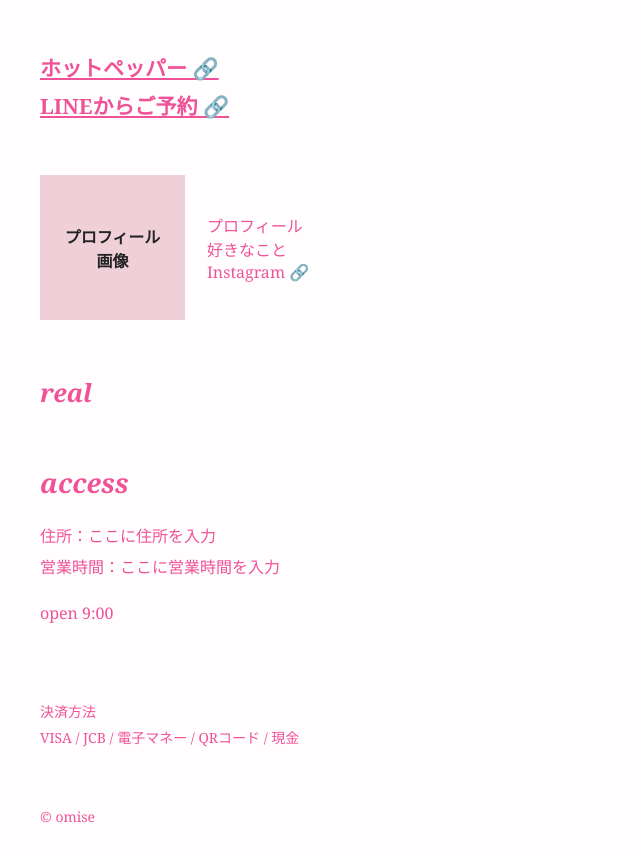
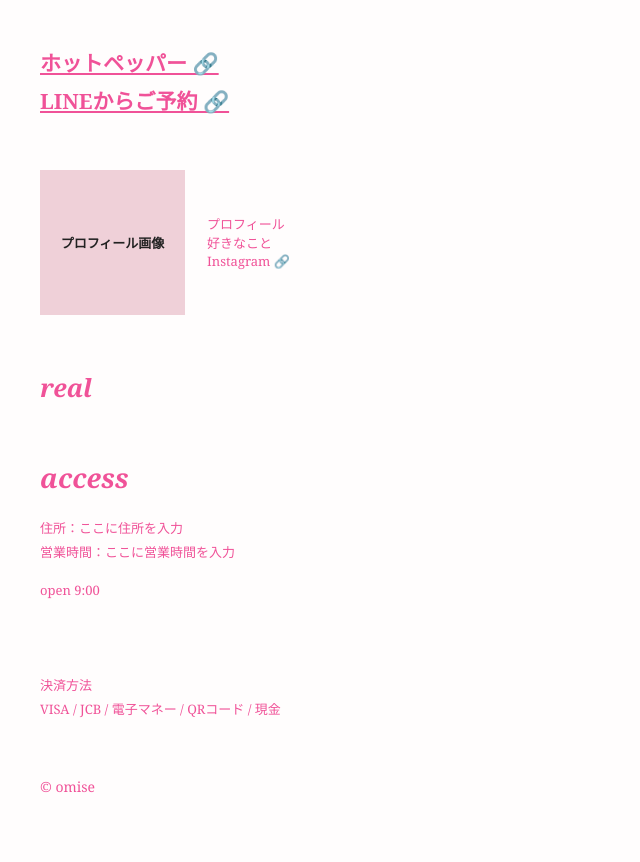
Before and after one commit to trmlganbaru28/salon-homepage, a plain HTML site: page index.html in a window 1280 px wide. Shown: the part 912-1774 px from the top of the page, without its empty margins (0-640 px from the left). Drawn offline with Linux system fonts and the light colour scheme.

Commit message:
Update index.html

```diff
--- a/index.html
+++ b/index.html
@@ -17,11 +17,57 @@
       font-family: Georgia, "Yu Mincho", serif;
     }
 
-    main {
-      width: min(100% - 40px, 760px);
-      margin: 0;
-      padding: 35px 0 60px 40px;
-    }
+  main {
+  width: 100%;
+  margin: 0;
+  padding: 35px 0 60px 40px;
+}
+
+main > section {
+  width: 420px;
+  max-width: 100%;
+}
+
+header {
+  text-align: left;
+  margin-bottom: 65px;
+}
+
+section {
+  margin-bottom: 38px;
+}
+
+h2 {
+  font-size: 20px;
+  margin-bottom: 12px;
+}
+
+p {
+  font-size: 13px;
+  line-height: 1.8;
+}
+
+.menu-item {
+  max-width: 260px;
+  font-size: 15px;
+  margin: 7px 0;
+}
+
+.links a {
+  font-size: 16px;
+}
+
+.profile {
+  font-size: 13px;
+}
+
+.real-link {
+  font-size: 20px;
+}
+
+footer {
+  font-size: 11px;
+}
 
     header {
       text-align: left;
```
